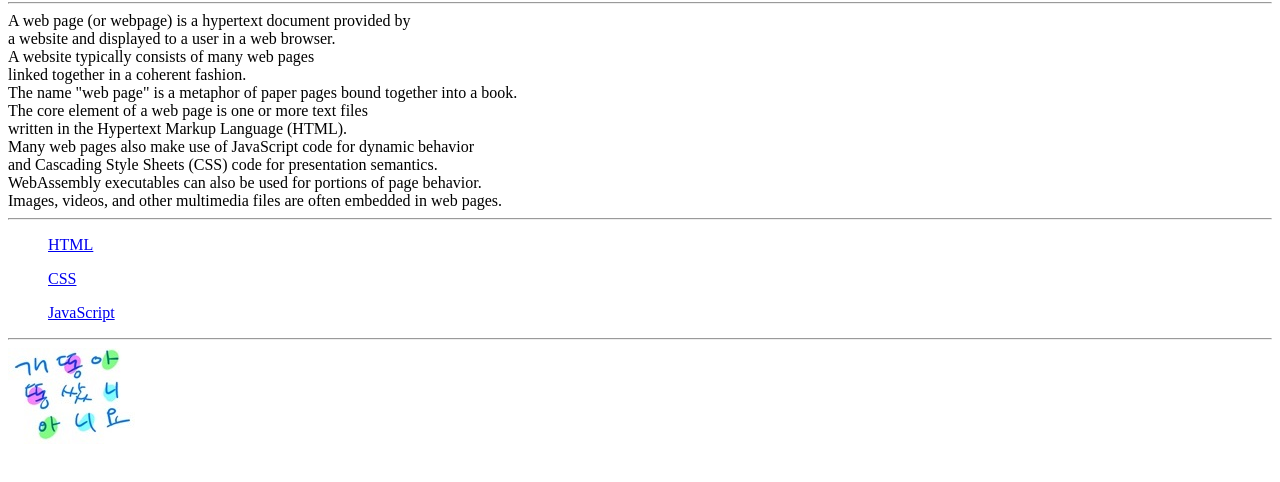
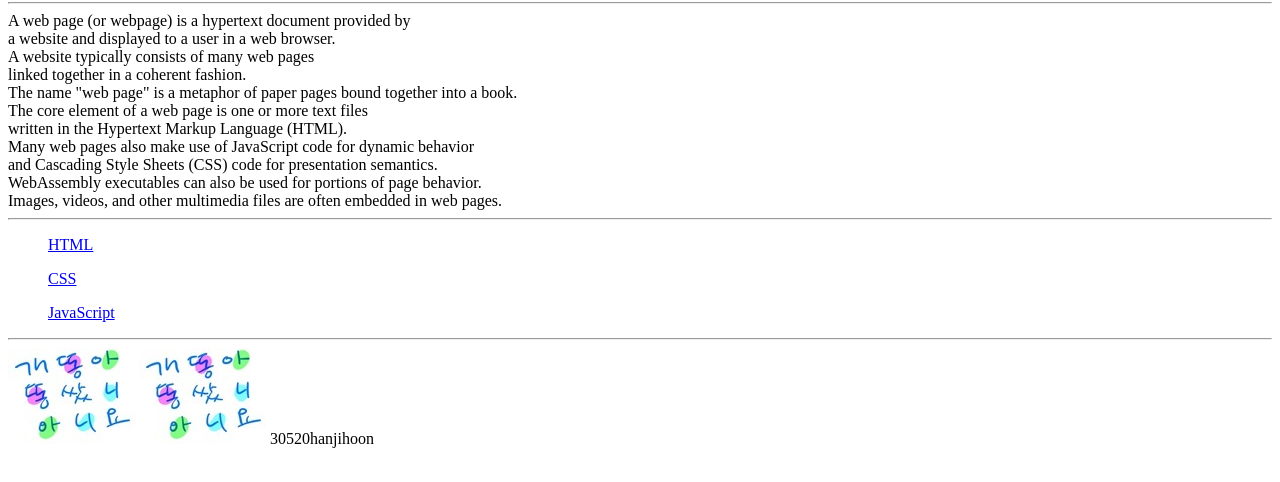
Before and after one commit to 30520hanjihoon/web1, a plain HTML site: page index.html in a window 1280 px wide. Shown: the part 78-560 px from the top of the page. Drawn offline with Linux system fonts and the light colour scheme.

Commit message:
Update index.html

```diff
--- a/index.html
+++ b/index.html
@@ -27,6 +27,8 @@
     <ul><a href="JS.html">JavaScript</a></ul>
     <hr>
     <img src="img\test2.jpg" alt="" width="" height="">
+    <img src="img\test2.jpg" alt="" width="" height="">
+    30520hanjihoon
 
 </body>
 </html>
```
